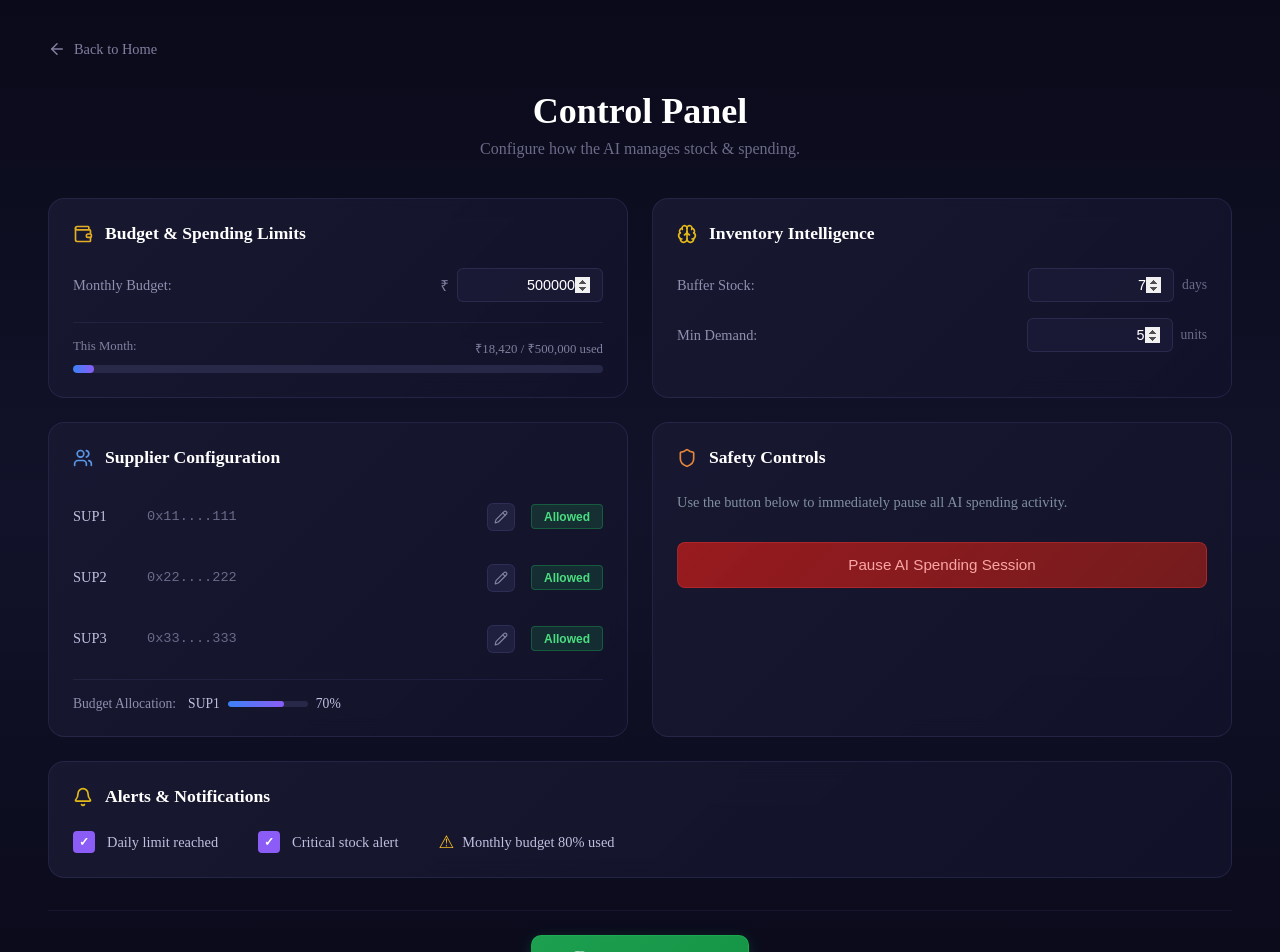
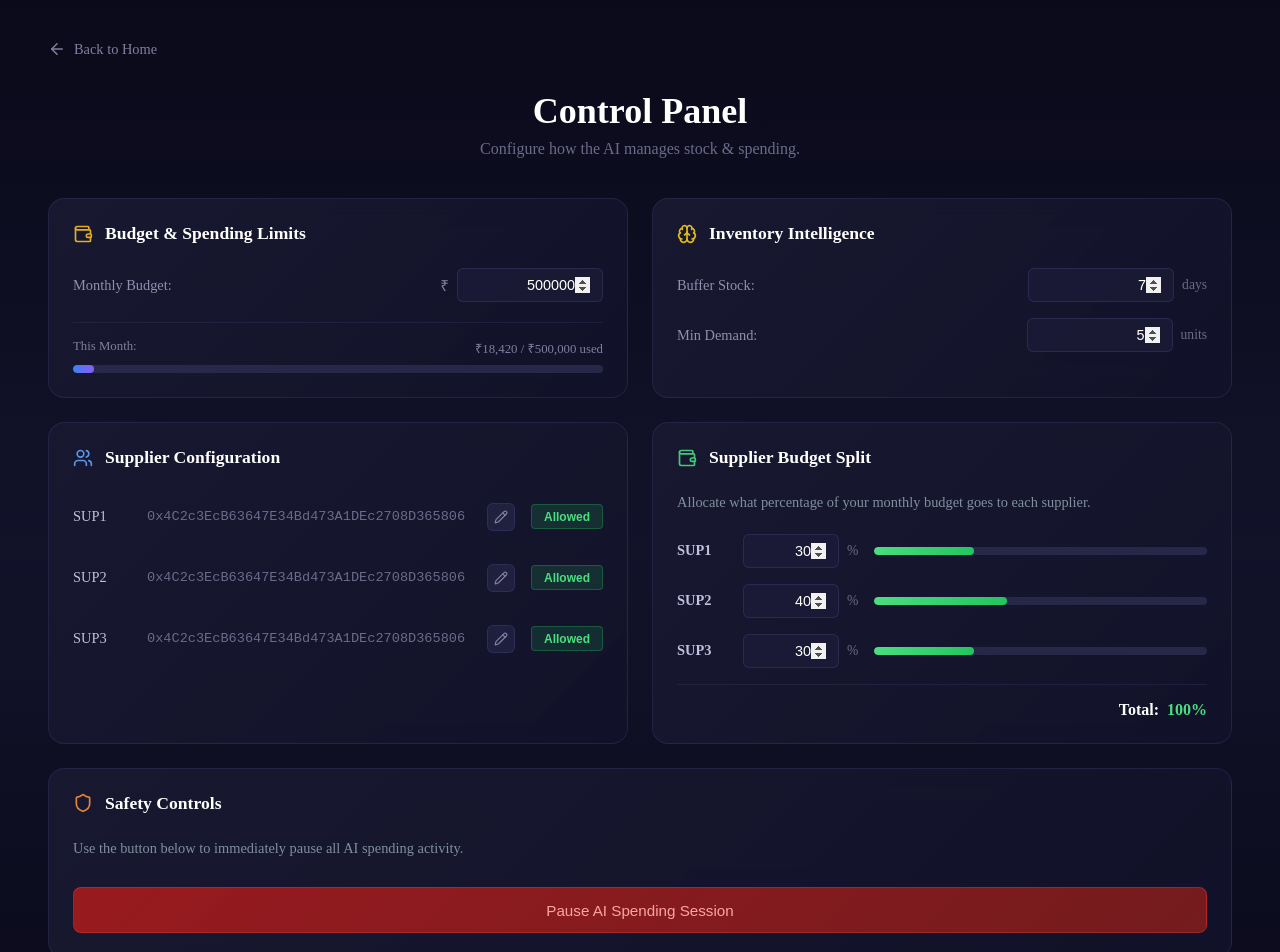
Before and after one commit to Hacknova49/Stock_Easy, a React (Vite) app in the folder frontend/STOCK_EASY/: page /control-panel in a window 1280 px wide. Shown: the top 952 px of the page. Built offline with nearby package versions, Linux system fonts and the light colour scheme.

Commit message:
home page, control panel updated

```diff
--- a/frontend/STOCK_EASY/src/pages/Home.jsx
+++ b/frontend/STOCK_EASY/src/pages/Home.jsx
@@ -146,7 +146,7 @@ function Home() {
                             <p className="card-footer-text">Rules are enforced automatically. The AI cannot exceed them.</p>
                         </div>
 
-                        {/* Activity Summary Card */}
+                        {/* Activity Summary Card
                         <div className="stat-card summary-card">
                             <div className="card-header">
                                 <TrendingUp size={20} className="card-icon purple" />
@@ -166,7 +166,7 @@ function Home() {
                                     <span className="stat-label">Actions blocked by policy</span>
                                 </div>
                             </div>
-                        </div>
+                        </div> */}
 
                         {/* Stock Health Card */}
                         <div className="stat-card health-card">
--- a/frontend/STOCK_EASY/src/pages/control-panel/ControlPanel.jsx
+++ b/frontend/STOCK_EASY/src/pages/control-panel/ControlPanel.jsx
@@ -25,16 +25,17 @@ const defaultConfig = {
     minDemand: 5, // matches min_demand_threshold in default_config.py
 
     suppliers: [
-        { id: "SUP1", address: "0x11....111", status: "Allowed", allocation: 100 },
-        { id: "SUP2", address: "0x22....222", status: "Allowed", allocation: 100 },
-        { id: "SUP3", address: "0x33....333", status: "Allowed", allocation: 100 },
+        { id: "SUP1", address: "0x4C2c3EcB63647E34Bd473A1DEc2708D365806Ed2", status: "Allowed", allocation: 100 },
+        { id: "SUP2", address: "0x4C2c3EcB63647E34Bd473A1DEc2708D365806Ed2", status: "Allowed", allocation: 100 },
+        { id: "SUP3", address: "0x4C2c3EcB63647E34Bd473A1DEc2708D365806Ed2", status: "Allowed", allocation: 100 },
     ],
 
-    alerts: {
-        dailyLimitReached: true,
-        criticalStockAlert: true,
-        monthlyBudgetThreshold: 80,
-    }
+    // Matches supplier_budget_split in default_config.py
+    supplierBudgetSplit: {
+        SUP1: 30,
+        SUP2: 40,
+        SUP3: 30,
+    },
 };
 
 function ControlPanel() {
@@ -81,6 +82,14 @@ function ControlPanel() {
 
     const toggleEditSupplier = (supplierId) => {
         setEditingSupplier(editingSupplier === supplierId ? null : supplierId);
+    };
+
+    const handleBudgetSplitChange = (supplierId, value) => {
+        const numValue = parseInt(value) || 0;
+        setConfig({
+            ...config,
+            supplierBudgetSplit: { ...config.supplierBudgetSplit, [supplierId]: numValue }
+        });
     };
     const saveConfigToBackend = async () => {
         try {
@@ -230,64 +239,63 @@ function ControlPanel() {
                         ))}
                     </div>
 
-                    <div className="cp-allocation-section">
-                        <div className="cp-allocation-label">
-                            <span>Budget Allocation:</span>
-                            <span className="allocation-value">SUP1 <span className="allocation-bar"><span style={{ width: '70%' }}></span></span> 70%</span>
-                        </div>
-                    </div>
                 </div>
 
-                {/* Safety Controls */}
+                {/* Supplier Budget Split */}
                 <div className="cp-card">
                     <h2 className="cp-card-title">
-                        <Shield size={20} className="card-icon orange" />
-                        Safety Controls
+                        <Wallet size={20} className="card-icon green" />
+                        Supplier Budget Split
                     </h2>
 
                     <p className="cp-card-description">
-                        Use the button below to immediately pause all AI spending activity.
+                        Allocate what percentage of your monthly budget goes to each supplier.
                     </p>
 
-                    <button className="cp-danger-btn">
-                        Pause AI Spending Session
-                    </button>
+                    <div className="cp-budget-split-list">
+                        {Object.entries(config.supplierBudgetSplit).map(([supplierId, percentage]) => (
+                            <div key={supplierId} className="cp-budget-split-row">
+                                <span className="supplier-id">{supplierId}</span>
+                                <div className="cp-number-input">
+                                    <input
+                                        type="number"
+                                        value={percentage}
+                                        onChange={(e) => handleBudgetSplitChange(supplierId, e.target.value)}
+                                        min="0"
+                                        max="100"
+                                    />
+                                    <span className="unit">%</span>
+                                </div>
+                                <div className="allocation-bar-wrapper">
+                                    <div className="allocation-bar-fill" style={{ width: `${percentage}%` }}></div>
+                                </div>
+                            </div>
+                        ))}
+                    </div>
+
+                    <div className="cp-total-allocation">
+                        <span>Total:</span>
+                        <span className={Object.values(config.supplierBudgetSplit).reduce((a, b) => a + b, 0) === 100 ? 'valid' : 'invalid'}>
+                            {Object.values(config.supplierBudgetSplit).reduce((a, b) => a + b, 0)}%
+                        </span>
+                    </div>
                 </div>
             </div>
 
-            {/* Alerts & Notifications */}
+            {/* Safety Controls */}
             <div className="cp-card full-width">
                 <h2 className="cp-card-title">
-                    <Bell size={20} className="card-icon yellow" />
-                    Alerts & Notifications
+                    <Shield size={20} className="card-icon orange" />
+                    Safety Controls
                 </h2>
 
-                <div className="cp-alerts-row">
-                    <label className="cp-checkbox">
-                        <input
-                            type="checkbox"
-                            checked={config.alerts.dailyLimitReached}
-                            onChange={() => handleAlertToggle('dailyLimitReached')}
-                        />
-                        <span className="checkmark"></span>
-                        Daily limit reached
-                    </label>
+                <p className="cp-card-description">
+                    Use the button below to immediately pause all AI spending activity.
+                </p>
 
-                    <label className="cp-checkbox">
-                        <input
-                            type="checkbox"
-                            checked={config.alerts.criticalStockAlert}
-                            onChange={() => handleAlertToggle('criticalStockAlert')}
-                        />
-                        <span className="checkmark"></span>
-                        Critical stock alert
-                    </label>
-
-                    <div className="cp-alert-indicator">
-                        <span className="alert-icon warning">⚠</span>
-                        Monthly budget {config.alerts.monthlyBudgetThreshold}% used
-                    </div>
-                </div>
+                <button className="cp-danger-btn">
+                    Pause AI Spending Session
+                </button>
             </div>
 
             {/* Save Changes Button */}
--- a/frontend/STOCK_EASY/src/pages/control-panel/controlPanel.css
+++ b/frontend/STOCK_EASY/src/pages/control-panel/controlPanel.css
@@ -100,6 +100,67 @@
 
 .card-icon.orange {
     color: #fb923c;
+}
+
+.card-icon.green {
+    color: #4ade80;
+}
+
+/* Budget Split Styles */
+.cp-budget-split-list {
+    display: flex;
+    flex-direction: column;
+    gap: 1rem;
+    margin-top: 1rem;
+}
+
+.cp-budget-split-row {
+    display: flex;
+    align-items: center;
+    gap: 1rem;
+}
+
+.cp-budget-split-row .supplier-id {
+    min-width: 50px;
+    font-weight: 600;
+    color: #c0c0e0;
+}
+
+.cp-budget-split-row .cp-number-input input {
+    width: 70px;
+}
+
+.allocation-bar-wrapper {
+    flex: 1;
+    height: 8px;
+    background: rgba(60, 60, 100, 0.5);
+    border-radius: 4px;
+    overflow: hidden;
+}
+
+.allocation-bar-fill {
+    height: 100%;
+    background: linear-gradient(90deg, #4ade80 0%, #22c55e 100%);
+    border-radius: 4px;
+    transition: width 0.3s ease;
+}
+
+.cp-total-allocation {
+    display: flex;
+    justify-content: flex-end;
+    gap: 0.5rem;
+    margin-top: 1rem;
+    padding-top: 1rem;
+    border-top: 1px solid rgba(80, 80, 140, 0.2);
+    font-weight: 600;
+}
+
+.cp-total-allocation .valid {
+    color: #4ade80;
+}
+
+.cp-total-allocation .invalid {
+    color: #f87171;
 }
 
 /* Form Groups */
```
